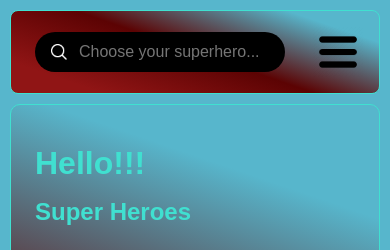
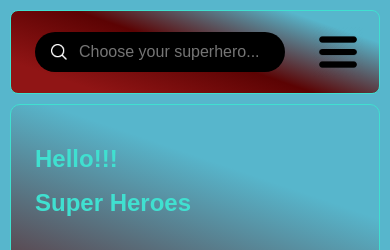
Before and after one commit to VictorSamuraiWol/project-spotify-imersao-alura, a React app: page / in a window 390 px wide. Shown: the top 250 px of the page. Built offline with nearby package versions, Linux system fonts and the light colour scheme; no server answers.

```diff
--- a/src/Pages/PageMain/PageMain.css
+++ b/src/Pages/PageMain/PageMain.css
@@ -153,6 +153,14 @@
         width: 250px;
     }
 
+    .list #greeting {
+        font-size: 24px;
+    }
+
+    .list .session {
+        margin-bottom: 16px;
+    }
+
     .offer__list-item {
         grid-template-columns: 1fr 1fr;
     }
```
